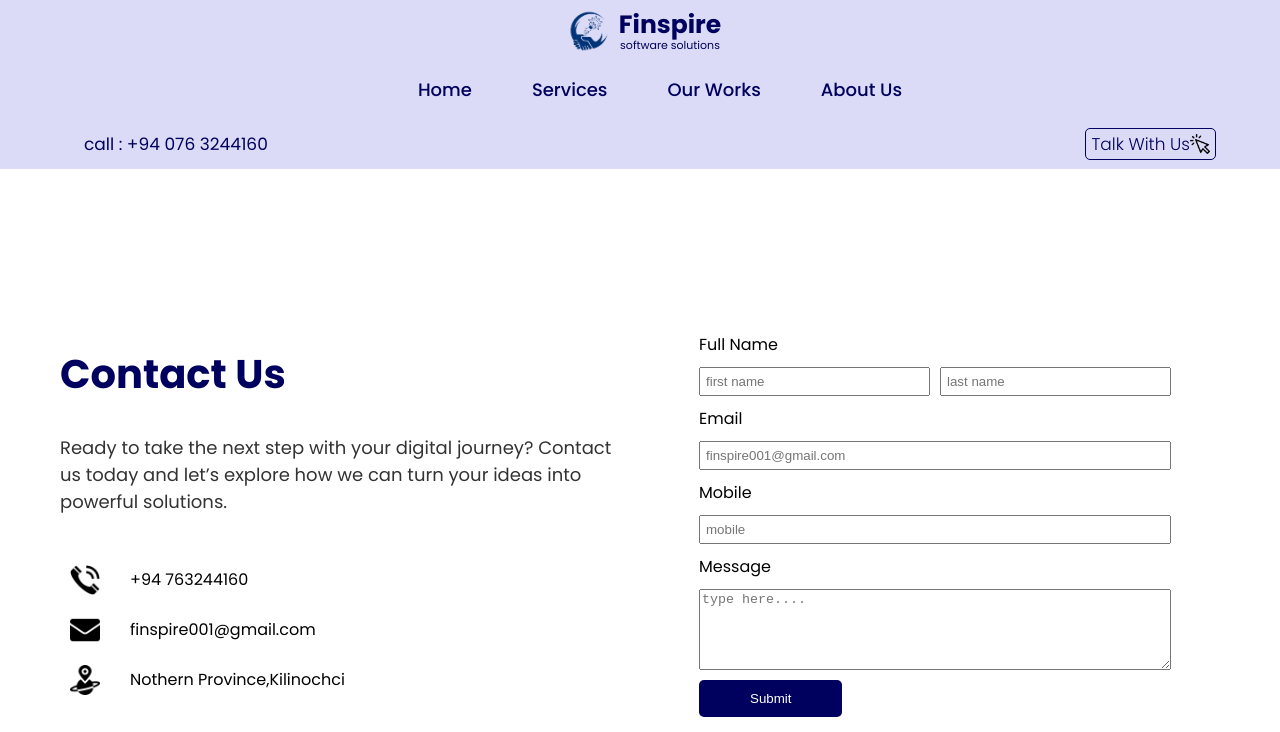
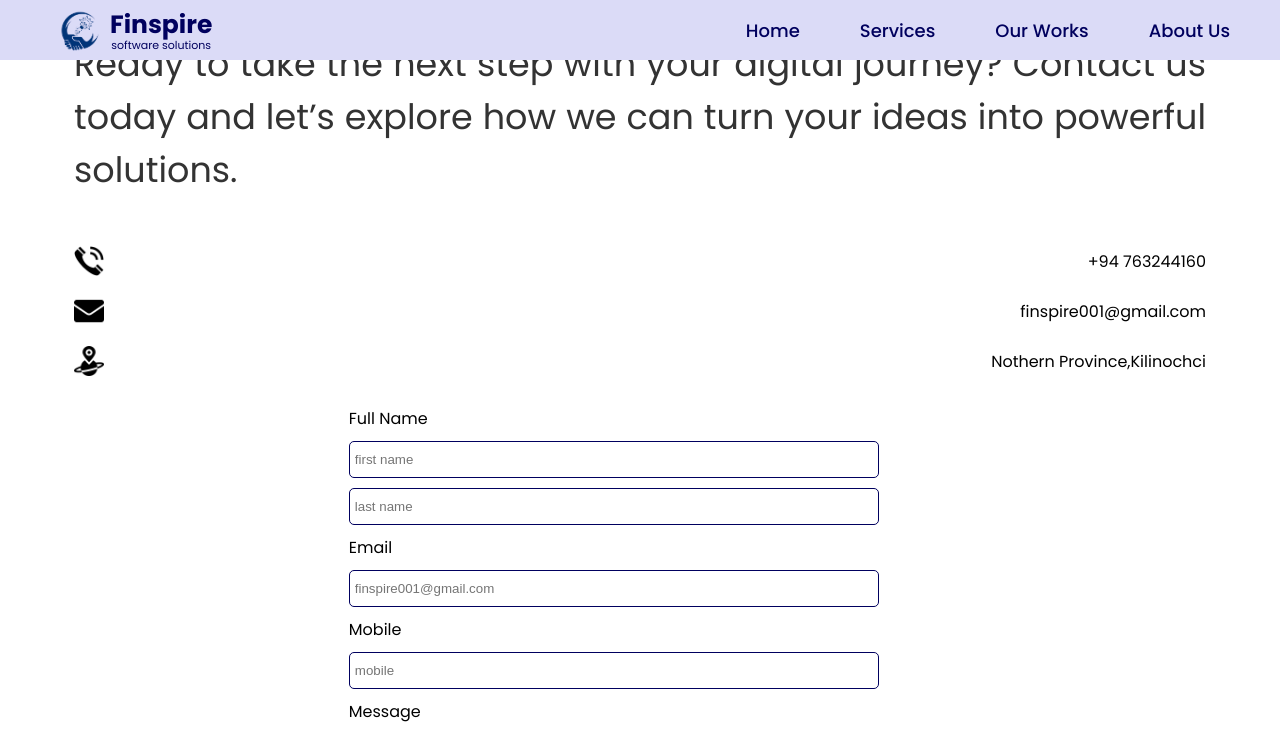
Before and after one commit to chayanthithan/finspiresolutions, an Angular app: page /contact in a window 1280 px wide. Shown: the top 732 px of the page. Built offline with nearby package versions, Linux system fonts and the light colour scheme.

Commit message:
responsive design

```diff
--- a/src/app/pages/contact/contact.component.scss
+++ b/src/app/pages/contact/contact.component.scss
@@ -1,4 +1,4 @@
-.container{
+.container {
     width: 100%;
     height: 90vh;
     display: flex;
@@ -6,16 +6,17 @@
     justify-content: center;
     align-items: center;
 }
-.inner__container{
+
+.inner__container {
     width: 100%;
     height: 100%;
-    padding: 4px 50px;
     display: flex;
     flex-direction: row;
     justify-content: center;
     align-items: center;
 }
-.links{
+
+.links {
     width: 50%;
     // border: 1px solid;
     height: 100%;
@@ -24,23 +25,27 @@
     justify-content: center;
     align-items: left;
 }
-.contact{
+
+.contact {
     width: 50%;
     // border: 1px solid;
 }
-.heading{
+
+.heading {
     font-size: 40px;
     font-weight: bold;
-    color: rgb(0,0,94);
+    color: rgb(0, 0, 94);
     padding: 10px;
 }
-.intro__msg{
+
+.intro__msg {
     font-size: 18px;
     font-weight: medium;
     color: rgb(51, 51, 51);
     padding: 20px 10px;
 }
-.contact__details{
+
+.contact__details {
     width: 100%;
     display: flex;
     flex-direction: column;
@@ -49,11 +54,17 @@
     padding: 20px 10px;
     // border: 1px solid;
 }
-.mobile img,.email img,.address img{
+
+.mobile img,
+.email img,
+.address img {
     width: 30px;
     height: 30px;
 }
-.mobile,.email,.address{
+
+.mobile,
+.email,
+.address {
     display: flex;
     flex-direction: row;
     justify-content: left;
@@ -64,10 +75,11 @@
 
 
 // form
-form{
+form {
     width: 100%;
 }
-.form__inner_div{
+
+.form__inner_div {
     width: 80%;
     margin: auto;
     display: flex;
@@ -76,45 +88,334 @@ form{
     gap: 10px;
     // border: 1px solid;
 }
-.cust__name,.cust__email ,
-.cust__mobile ,
-.cust__msg{
+
+.cust__name,
+.cust__email,
+.cust__mobile,
+.cust__msg {
     width: 100%;
     display: flex;
     flex-direction: column;
     justify-content: left;
     gap: 10px;
 }
-.cust__name > input,.cust__email > input,
-.cust__mobile > input{
+
+.cust__name>input,
+.cust__email>input,
+.cust__mobile>input {
     padding: 5px;
 }
-.Fullname{
+
+.Fullname {
     width: 100%;
     display: flex;
     flex-direction: row;
     gap: 10px;
 }
-.Fullname > input{
+
+.Fullname>input {
     width: 50%;
     padding: 5px;
 }
-.btn{
+
+.btn {
     width: 80%;
     margin: auto;
     // border: 1px solid;
     padding: 10px;
 }
-.btn button{
+
+.btn button {
     padding: 10px 50px;
-    background-color: rgb(0,0,94);
+    background-color: rgb(0, 0, 94);
     color: white;
     border: 1px solid transparent;
     border-radius: 5px;
-    &:hover{
+
+    &:hover {
         background-color: white;
-        color: rgb(0,0,94);
+        color: rgb(0, 0, 94);
         cursor: pointer;
-        border: 1px solid rgb(0,0,94);
+        border: 1px solid rgb(0, 0, 94);
     }
 }
+
+// media  query
+@media screen and (min-width: 320px) {
+    .inner__container {
+        width: 100%;
+        height: 100%;
+        display: flex;
+        flex-direction: column;
+        justify-content: center;
+        align-items: center;
+    }
+
+    .links {
+        width: 100%;
+        height: 100%;
+        display: flex;
+        flex-direction: column;
+        justify-content: center;
+        align-items: center;
+    }
+
+    .heading {
+        font-size: 30px;
+    }
+
+    .intro__msg {
+        font-size: 20px;
+        text-align: justify;
+    }
+
+    .contact[_ngcontent-ng-c1404503410] {
+        width: 100%;
+        height: 100%;
+        display: flex;
+        flex-direction: column;
+        justify-content: center;
+        align-items: center;
+    }
+
+    .form__inner_div {
+        width: 90%;
+        margin: auto;
+        display: flex;
+        flex-direction: column;
+        justify-content: left;
+        gap: 10px;
+    }
+
+    .Fullname {
+        width: 100%;
+        display: flex;
+        flex-direction: column;
+        gap: 10px;
+    }
+
+    .Fullname>input {
+        width: 100%;
+        padding: 10px 5px;
+        border-radius: 5px;
+    }
+
+    input,
+    textarea,
+    .cust__name>input,
+    .cust__email>input,
+    .cust__mobile>input {
+        border: 1px solid rgb(0, 0, 94);
+        width: 100%;
+        border-radius: 5px;
+        padding: 10px 5px;
+    }
+
+    .btn {
+        width: 90%;
+        margin: auto;
+        padding: 10px;
+    }
+
+    .btn button {
+        width: 100%;
+        padding: 10px 50px;
+        background-color: rgb(0, 0, 94);
+        color: white;
+        border: 1px solid transparent;
+        border-radius: 5px;
+
+        &:hover {
+            background-color: white;
+            color: rgb(0, 0, 94);
+            cursor: pointer;
+            border: 1px solid rgb(0, 0, 94);
+        }
+    }
+
+}
+
+@media screen and (min-width: 375px) {}
+
+@media screen and (min-width: 425px) {}
+
+@media screen and (min-width: 768px) {
+    .links {
+        width: 90%;
+        height: 100%;
+        display: flex;
+        flex-direction: column;
+        justify-content: center;
+        align-items: center;
+    }
+
+    .heading {
+        font-size: 50px;
+    }
+
+    .intro__msg {
+        font-size: 28px;
+        text-align: justify;
+    }
+
+    .mobile,
+    .email,
+    .address {
+        display: flex;
+        flex-direction: row;
+        justify-content: space-between;
+        align-items: center;
+        gap: 30px;
+        padding: 10px;
+    }
+}
+
+@media screen and (min-width: 1024px) {
+    .intro__msg {
+        font-size: 35px;
+    }
+
+    .contact__details[_ngcontent-ng-c1404503410] {
+        width: 100%;
+        display: flex;
+        flex-direction: column;
+        justify-content: center;
+        align-items: left;
+        padding: 20px 10px;
+        font-size: 25px;
+    }
+
+    form {
+        width: 90%;
+        display: flex;
+        justify-content: center;
+        flex-direction: column;
+        align-items: center;
+        gap: 30px;
+    }
+
+}
+
+@media screen and (min-width: 1440px) {
+    .inner__container {
+        width: 100%;
+        height: 100%;
+        display: flex;
+        flex-direction: row;
+        justify-content: center;
+        align-items: center;
+    }
+
+    form {
+        width: 90%;
+        display: flex;
+        justify-content: center;
+        flex-direction: column;
+        align-items: center;
+        gap: 50px;
+    }
+
+    .heading {
+        font-size: 70px;
+    }
+
+    .intro__msg {
+        font-size: 40px;
+    }
+
+    .contact__details {
+        width: 100%;
+        display: flex;
+        flex-direction: column;
+        justify-content: center;
+        align-items: left;
+        padding: 20px 10px;
+        font-size: 30px;
+    }
+
+    input,
+    textarea,
+    .cust__name>input,
+    .cust__email>input,
+    .cust__mobile>input,
+    .Fullname>input {
+        border: 1px solid rgb(0, 0, 94);
+        border-radius: 5px;
+        padding: 20px 5px;
+    }
+
+}
+
+@media screen and (min-width: 2560px) {
+    .heading {
+        font-size: 97px;
+    }
+
+    .intro__msg {
+        font-size: 50px;
+    }
+    .links{
+        width: 90%;
+        height: 100%;
+        display: flex;
+        flex-direction: column;
+        justify-content: center;
+        align-items: center;
+        gap: 30px;
+    }
+    .mobile img,
+    .email img,
+    .address img {
+        width: 68px;
+        height: 65px;
+    }
+
+    .contact__details {
+        width: 100%;
+        display: flex;
+        flex-direction: column;
+        justify-content: center;
+        align-items: left;
+        padding: 20px 10px;
+        font-size: 43px !important;
+        gap: 25px;
+    }
+    label{
+        font-size: 30px;
+    }
+    input::placeholder,textarea::placeholder{
+        font-size: 25px;
+    }
+    input,
+    textarea,
+    .cust__name>input,
+    .cust__email>input,
+    .cust__mobile>input,
+    .Fullname>input {
+        border: 1px solid rgb(0, 0, 94);
+        border-radius: 5px;
+        padding: 30px 5px;
+    }
+    .btn {
+        width: 90%;
+        height: 100px;
+        margin: auto;
+        padding: 10px;
+    }
+
+    .btn button {
+        width: 100%;
+        height: 80%;
+        background-color: rgb(0, 0, 94);
+        color: white;
+        border: 1px solid transparent;
+        border-radius: 5px;
+        font-size: 30px;
+        &:hover {
+            background-color: white;
+            color: rgb(0, 0, 94);
+            cursor: pointer;
+            border: 1px solid rgb(0, 0, 94);
+        }
+    }
+}
--- a/src/app/pages/home/home.component.scss
+++ b/src/app/pages/home/home.component.scss
@@ -1247,6 +1247,7 @@
         height: 90vh;
         width: 100%;
     }
+
     .card {
         width: 27% !important;
         height: 700px;
--- a/src/app/reusable-components/header/header.component.html
+++ b/src/app/reusable-components/header/header.component.html
@@ -22,9 +22,10 @@
             <span>Talk With Us</span>
             <img src="pointer.png" alt="finsfire">
         </div>
-        <div class="menu">
+        <div (click)="__main.toggleMenu()" class="menu">
             <span class="material-symbols-outlined">menu</span>
         </div>
+
         <!-- <button
             onclick="window.location.href='mailto:kumarchayan31@gmail.com?subject=Service%20Inquiry&body=Hello%2C%20I%27m%20interested%20in%20your%20services.'">
             Contact via Email
@@ -38,32 +39,32 @@
             <li routerLink="/about">About Us</li>
         </ul>
     </div>
-    <div class="sub__contact">
+    <div [ngClass]="__main.openMenu?'sub__contact__hide':'sub__contact__block'">
         <div class="phone_no">call : +94 076 3244160</div>
         <div class="inner__sub__contact" routerLink="/contact">
             <span>Talk With Us</span>
             <img src="pointer.png" alt="finsfire">
         </div>
     </div>
-    <div class="slidebar">
+    <div [ngClass]="__main.openMenu?'slidebar_block':'slidebar_hide'">
 
         <div class="slidebar_title">
             <div class="image">
                 <img src="logo.png" alt="finsfire">
             </div>
-            <span class="material-symbols-outlined">close</span>
+            <span (click)="__main.toggleMenu()" class="material-symbols-outlined">close</span>
         </div>
         <div class="slidebar__nav">
             <ul>
-                <li routerLink="/home">Home</li>
-                <li routerLink="/service">Services</li>
-                <li routerLink="/projects">Our Works</li>
-                <li routerLink="/about">About Us</li>
+                <li (click)="__main.toggleMenu()" routerLink="/home">Home</li>
+                <li (click)="__main.toggleMenu()" routerLink="/service">Services</li>
+                <li (click)="__main.toggleMenu()" routerLink="/projects">Our Works</li>
+                <li (click)="__main.toggleMenu()" routerLink="/about">About Us</li>
             </ul>
         </div>
         <div class="slidebar__contact">
             <div class="phone_no">call : +94 076 3244160</div>
-            <div class="inner__sub__contact" routerLink="/contact">
+            <div (click)="__main.toggleMenu()" class="inner__sub__contact" routerLink="/contact">
                 <span>Talk With Us</span>
                 <img src="pointer.png" alt="finsfire">
             </div>
--- a/src/app/reusable-components/header/header.component.scss
+++ b/src/app/reusable-components/header/header.component.scss
@@ -177,7 +177,7 @@
     }
 }
 
-.slidebar{
+.slidebar_block{
     width: 100%;
     height: fit-content;
     display: flex;
@@ -189,33 +189,35 @@
     top: 0;
 }
 .slidebar_title{
-    width: 100%;
+    width: 90%;
     height: 50px;
     display: flex;
     flex-direction: row;
     justify-content: space-between;
     align-items: center;
+    margin: auto;
 }
 .slidebar_title img{
     height: 50px;
     width: 50px;
 }
 .slidebar__contact{
-    width: 100%;
+    width: 90%;
     height: 50px;
     display: flex;
     flex-direction: row;
     justify-content: space-between;
     align-items: center;
+    margin: auto;
 }
 .slidebar__nav{
     margin: 0;
     padding: 0;
 }
 .slidebar__nav ul{
-    width: 100%;
+    width: 50%;
     text-decoration: none;
-    margin: 0;
+    margin: auto;
     padding: 0;
 }
 .slidebar__nav ul li{
@@ -232,14 +234,6 @@
 @media screen and (min-width: 320px) {
     .header__content {
         height: 100%;
-        padding: 0px 20px;
-        display: flex;
-        flex-direction: row;
-        align-items: center;
-        justify-content: space-between;
-    }
-    .header__content {
-        height: fit-content;
         padding: 0px 20px;
         display: flex;
         flex-direction: row;
@@ -302,14 +296,20 @@
     .contact img {
         display: none;
     }
-    .sub__contact{
+    .sub__contact__block{
+        display: none !important;
+    }
+    .sub__contact__hide{
         display: none !important;
     }
     .min__navbar{
         display: none !important;
     }
-    .slidebar{
+    .slidebar_block{
         display: block !important;
+    }
+    .slidebar_hide{
+        display: none !important;
     }
 }
 @media screen and (min-width: 375px) {
@@ -445,7 +445,7 @@
     }
 }
 @media screen and (min-width: 1024px) {
-    .header__content[_ngcontent-ng-c3489426974] {
+    .header__content{
         height: fit-content;
         padding: 0px 50px;
         display: flex;
@@ -495,6 +495,14 @@
     }
 }
 @media screen and (min-width: 1440px) {
+    .header__content{
+        height: fit-content;
+        padding: 0 50px;
+        display: flex;
+        flex-direction: row;
+        align-items: center;
+        justify-content: space-between;
+    }
     .contact {
         border: 1px solid rgb(0, 0, 94);
         display: flex !important;
@@ -551,6 +559,14 @@
     }
 }
 @media screen and (min-width: 2560px) {
+    .header__content{
+        height: fit-content;
+        padding: 0 50px;
+        display: flex;
+        flex-direction: row;
+        align-items: center;
+        justify-content: space-between;
+    }
     .contact{
         display: block;
     }
--- a/src/index.html
+++ b/src/index.html
@@ -12,7 +12,8 @@
   <meta name="viewport" content="width=device-width, initial-scale=1">
   <link rel="icon" type="image/x-icon" href="logo.png">
   <link href="https://fonts.googleapis.com/css2?family=Poppins:wght@300;400;500;600;700&display=swap" rel="stylesheet">
-  <link rel="stylesheet" href="https://fonts.googleapis.com/css2?family=Material+Symbols+Outlined:opsz,wght,FILL,GRAD@20..48,100..700,0..1,-50..200&icon_names=menu" />
+  <link href="https://fonts.googleapis.com/css2?family=Material+Symbols+Outlined" rel="stylesheet">
+
 </head>
 
 <body>
```
Also changed, not shown: src/app/reusable-components/header/header.component.ts (+8 -2 lines), src/app/services/main.service.ts (added, +14 -0 lines), 1 other file (tests, documents, lock files or other folders).
